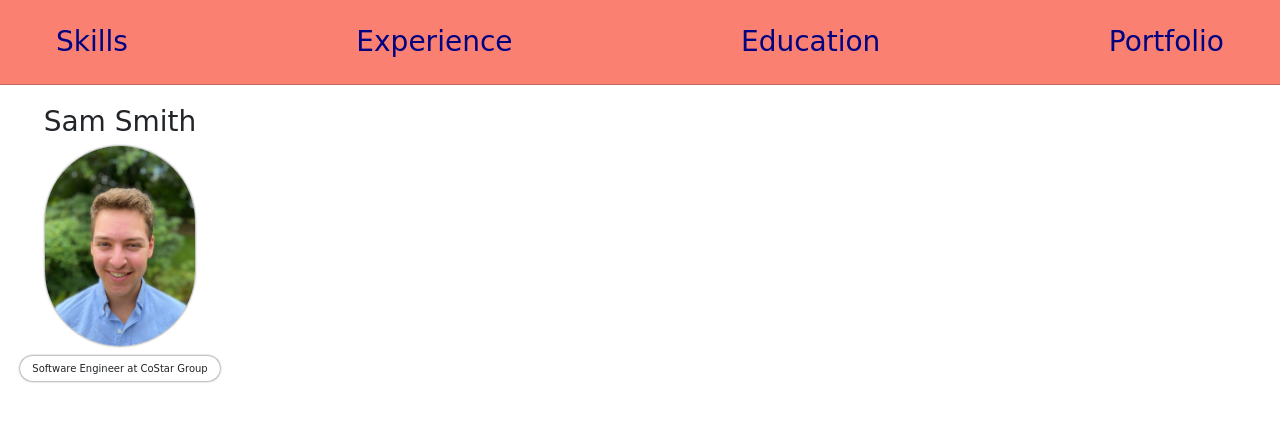
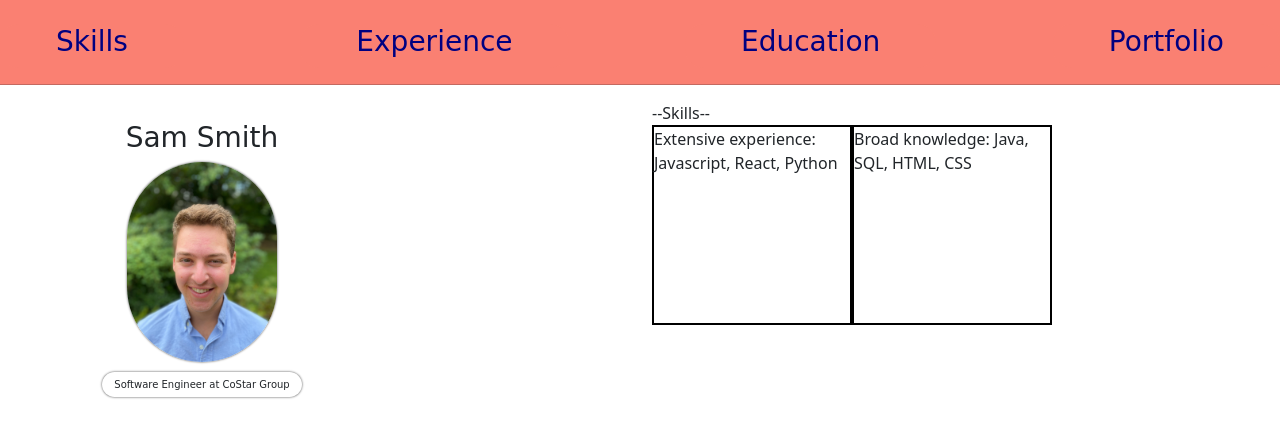
Before and after one commit to samsmith0704/resume-site, a React app: page / in a window 1280 px wide. Shown: the top 438 px of the page. Built offline with nearby package versions, Linux system fonts and the light colour scheme.

Commit message:
added showcase cards

```diff
--- a/src/components/App.js
+++ b/src/components/App.js
@@ -1,11 +1,11 @@
 import React from "react";
 import Header from "./Header";
-import PictureCard from "./PictureCard";
+import ShowcaseContainer from "./ShowcaseContainer";
 const App = () => {
   return (
     <div>
       <Header />
-      <PictureCard />
+      <ShowcaseContainer />
     </div>
   );
 };
--- /dev/null
+++ b/src/components/ShowcaseCard.js
@@ -0,0 +1,12 @@
+import React from "react";
+
+const cardStyle = {
+  border: "2px solid black",
+  width: "200px",
+  height: "200px",
+};
+const ShowcaseCard = ({ text }) => {
+  return <div style={cardStyle}>{text}</div>;
+};
+
+export default ShowcaseCard;
--- /dev/null
+++ b/src/components/ShowcaseContainer.js
@@ -0,0 +1,29 @@
+import React from "react";
+import PictureCard from "./PictureCard";
+import ShowcaseCard from "./ShowcaseCard";
+const scStyle = {
+  display: "flex",
+};
+
+const ShowcaseContainer = () => {
+  return (
+    <div className="container">
+      <div className="row">
+        <div className="col">
+          <div>
+            <PictureCard />
+          </div>
+        </div>
+        <div className="col-6">
+          --Skills--
+          <div style={scStyle}>
+            <ShowcaseCard text="Extensive experience: Javascript, React, Python" />
+            <ShowcaseCard text="Broad knowledge: Java, SQL, HTML, CSS" />
+          </div>
+        </div>
+      </div>
+    </div>
+  );
+};
+
+export default ShowcaseContainer;
```
